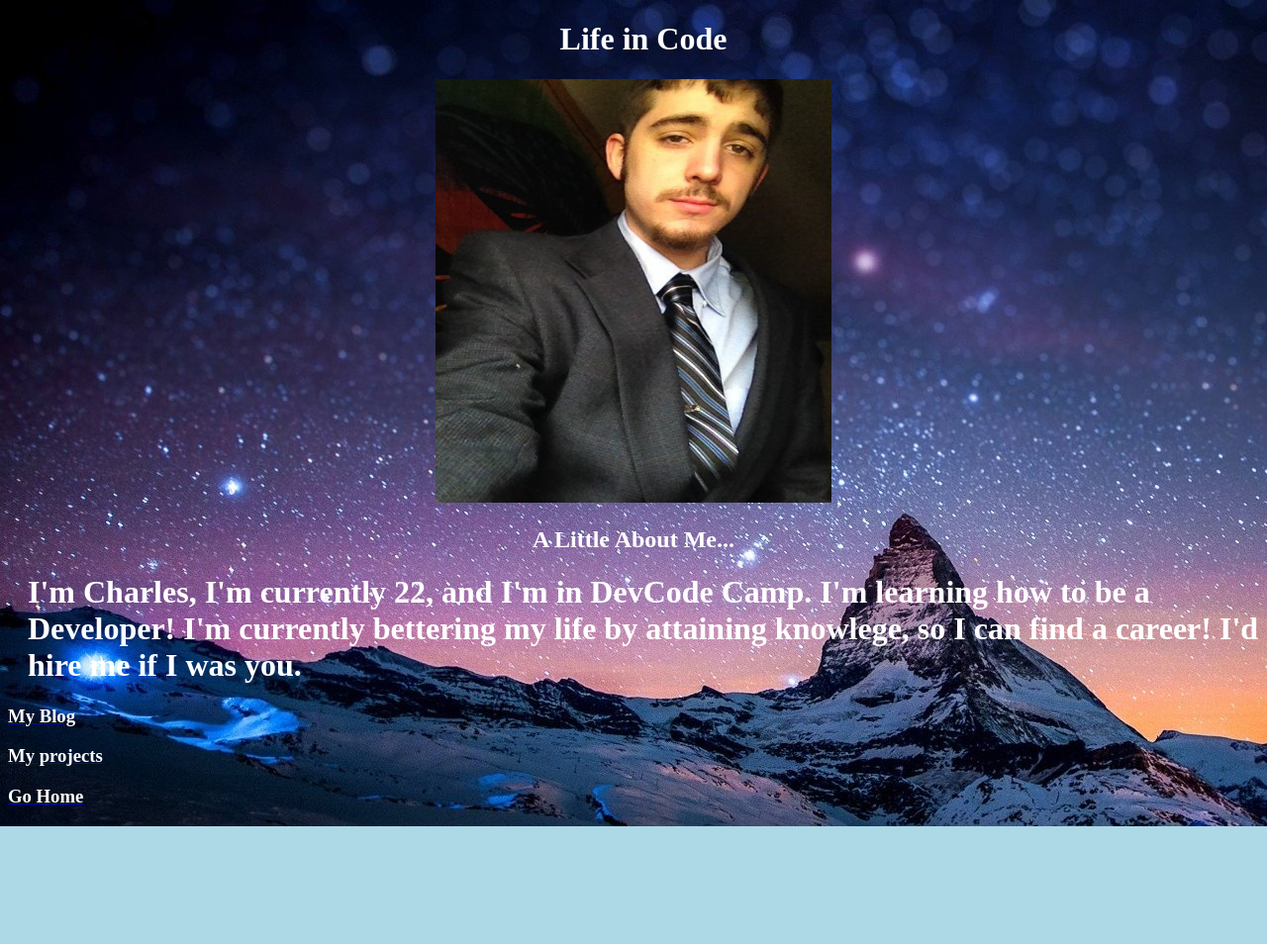
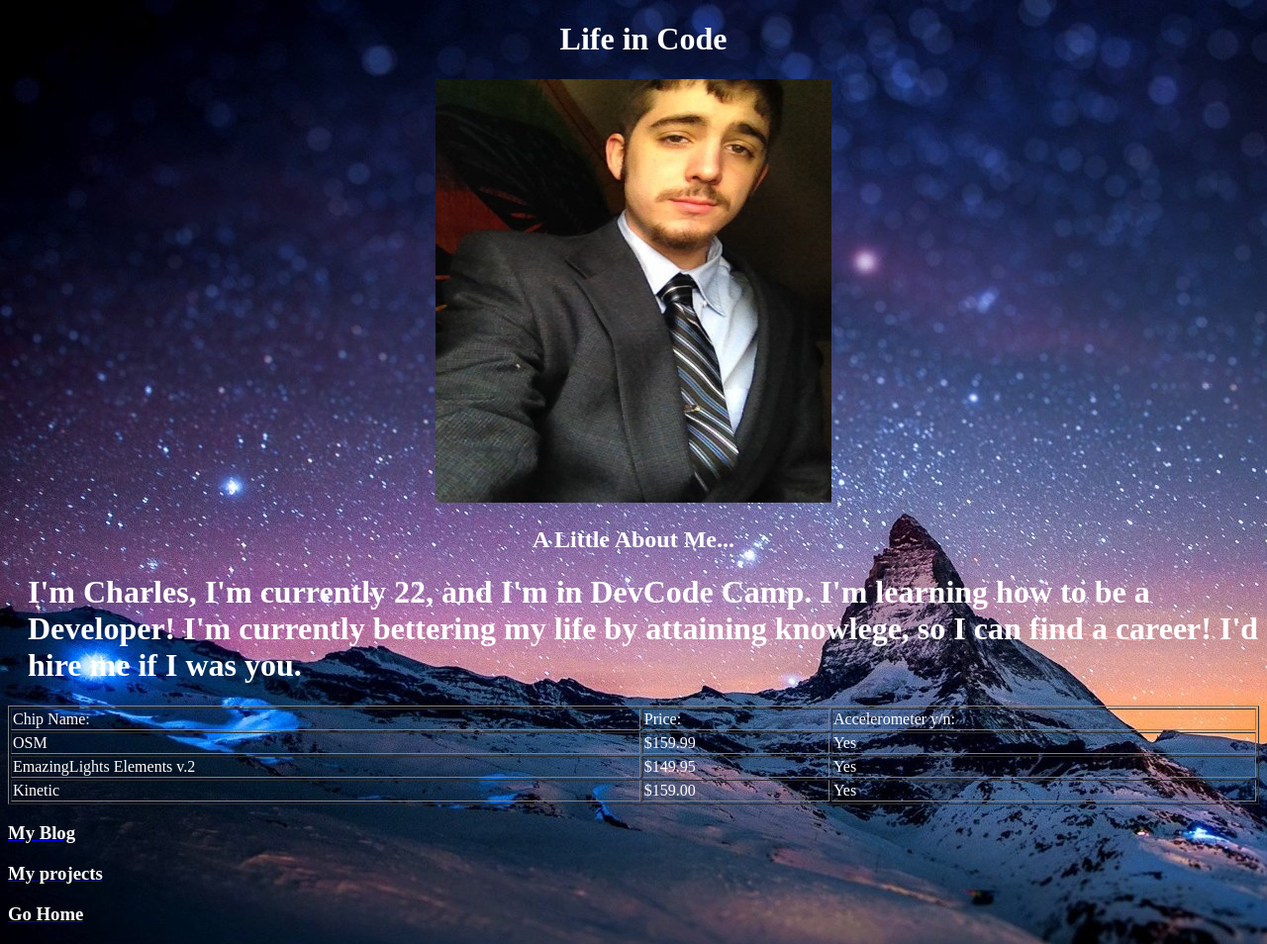
Before and after one commit to Charlesciezki/MyProjectPortfolio-, a plain HTML site: page aboutme.html in a window 1280 px wide. Shown: the whole page at 99% size. Before the commit the page ends 835 px from the top, so only its background shows below. Drawn offline with Linux system fonts and the light colour scheme.

Commit message:
sixth attempt

```diff
--- a/aboutme.html
+++ b/aboutme.html
@@ -9,7 +9,30 @@
 		<center><img src="me.jpg" style="width:400px;height:428px;"></center>
 		<center><h2><font color="white">A Little About Me...</font></h2></center>
 	<p><h1><font color="white">I'm Charles, I'm currently 22, and I'm in DevCode Camp. I'm learning how to be a Developer! I'm currently bettering my life by attaining knowlege, so I can find a career! I'd hire me if I was you.</font></h1></p>
-
+	<div>
+	<table border="1" style="width:100%">
+		<tr>
+			<td><font color="white">Chip Name:</font></td>
+			<td><font color="white">Price:</font></td>
+			<td><font color="white">Accelerometer y/n:</td>
+		</tr>
+		<tr>
+			<td><font color="white">OSM</font></td>
+			<td><font color="white">$159.99</font> </td>
+			<td><font color="white">Yes</font></td>
+		</tr>
+		<tr>
+			<td><font color="white">EmazingLights Elements v.2</font></td>
+			<td><font color="white">$149.95</font></td>
+			<td><font color="white">Yes</font></td>
+		</tr>
+		<tr>
+			<td><font color="white">Kinetic</font></td>
+			<td><font color="white">$159.00</font></td>
+			<td><font color="white">Yes</font></td>
+		</tr>
+	</table>
+	</div>
 	<div><a href="myblog.html"><h3><font color="white">My Blog</font></h3></div>
 	<div><a href="myprojects.html"><font color="white"><h3>My projects</font></h3></div>
 	<div><a href="mysite.html"><h3><font color="white">Go Home</font></h3></div>
```
Also changed, not shown: glovingwebsite.html (deleted, +0 -23 lines), myblog.html (+1 -0 lines), myprojects.html (+1 -1 lines), mysite.html (+4 -1 lines), cattyping.gif (added), deedee.gif (added), universe4.jpg (added).
